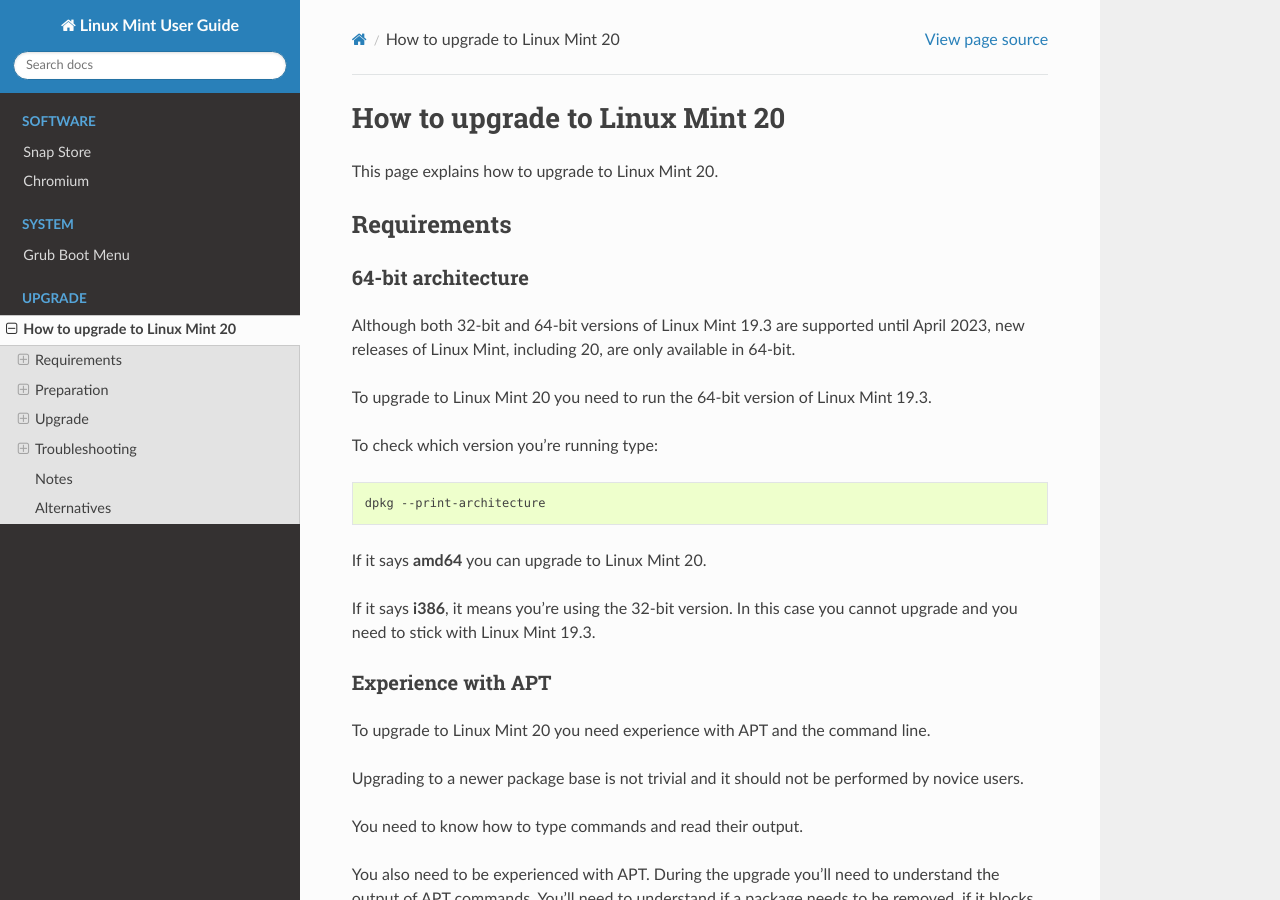
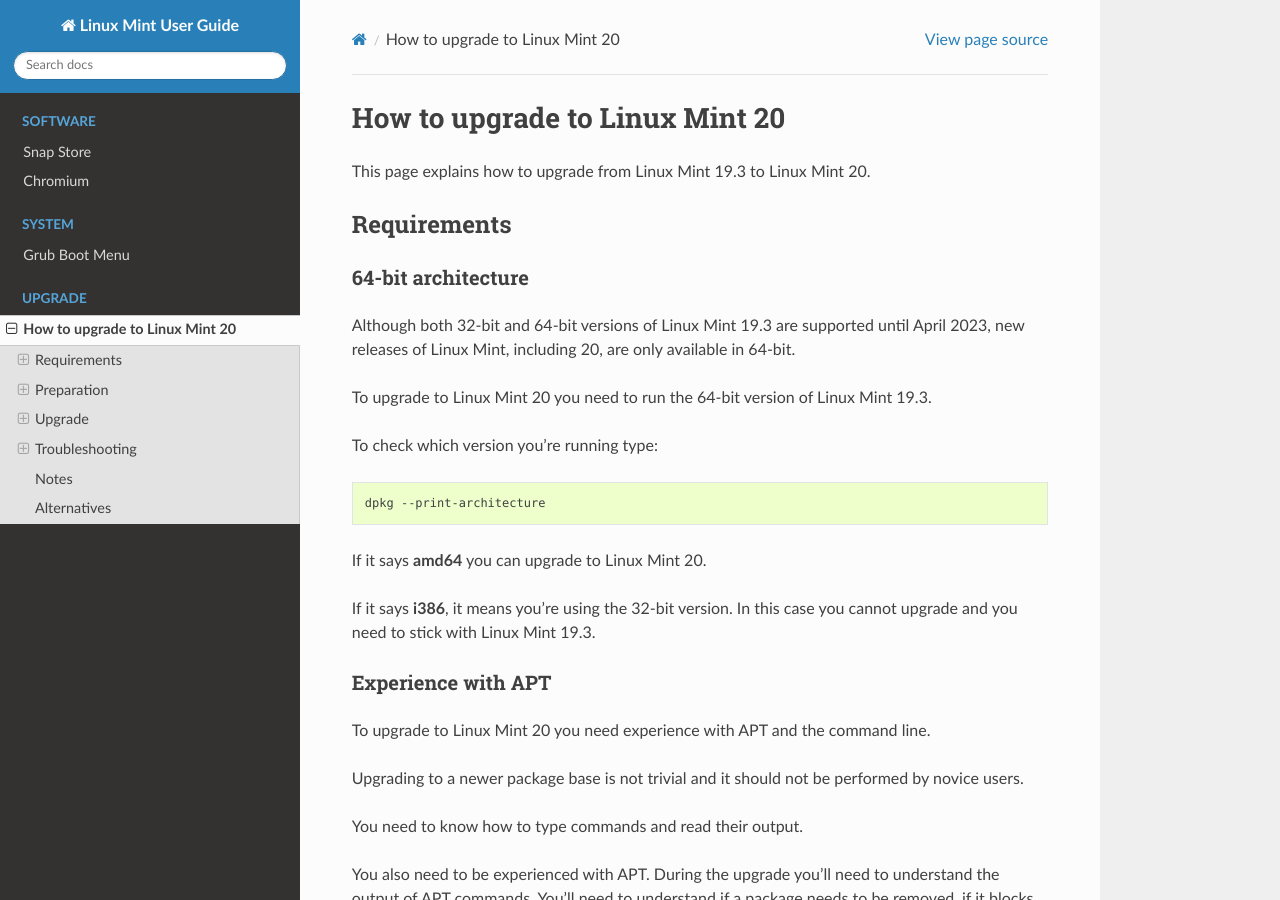
Before and after one commit to linuxmint/doc-user-guide, a Sphinx documentation site: the page built from docs/upgrade20.rst, in a window 1280 px wide and 900 px high. Built offline with Sphinx 7.4.7 and the Read the Docs theme 2.0.0, drawn with Linux system fonts in a browser that asks for light colours.

Commit message:
Upgrade: more details in the introduction

```diff
--- a/docs/upgrade20.rst
+++ b/docs/upgrade20.rst
@@ -2,7 +2,7 @@
 How to upgrade to Linux Mint 20
 ###############################
 
-This page explains how to upgrade to Linux Mint 20.
+This page explains how to upgrade from Linux Mint 19.3 to Linux Mint 20.
 
 Requirements
 ============
```
